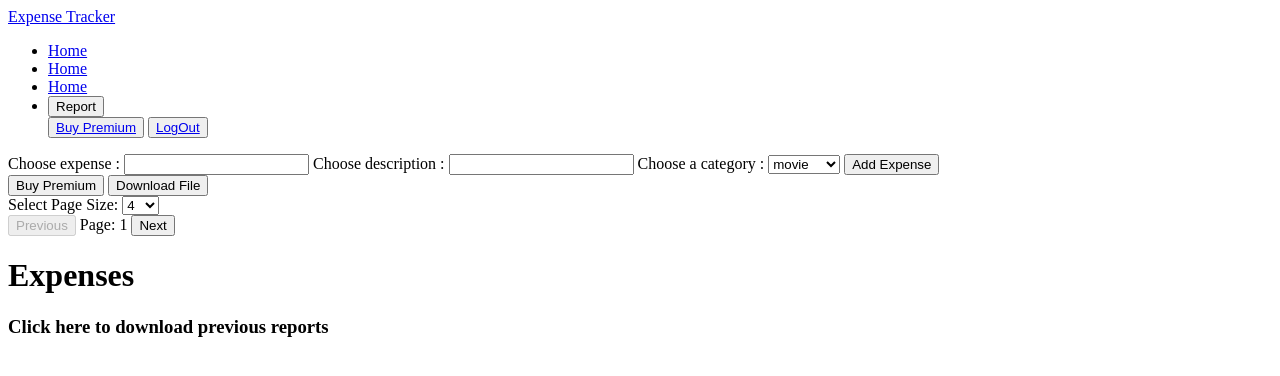
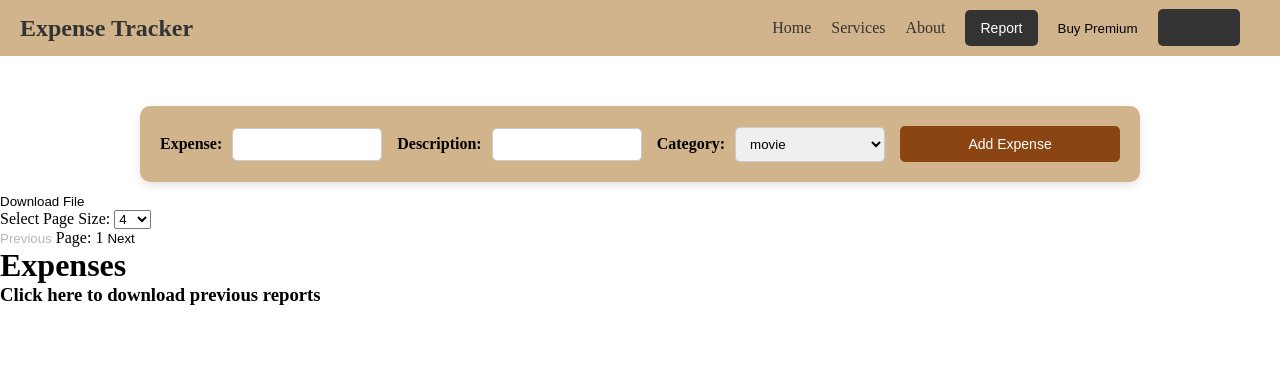
Before and after one commit to ritikrishuRP/expense-tracker-app, a website: page frontend/index.html in a window 1280 px wide. Drawn offline with nearby package versions, Linux system fonts and the light colour scheme; no server answers; a script that the page names is missing.

Commit message:
Lets go live

```diff
--- a/backend/controller/user.controller.js
+++ b/backend/controller/user.controller.js
@@ -24,7 +24,7 @@ const signupDetail = async (req, res) => {
 }
 
 function generateAccessToken(id, name, ispremiumUser) {
-    return jwt.sign({ userId: id, name: name, ispremiumUser}, 'hdu787rf2bf27832brfdb93r83rfb823r');
+    return jwt.sign({ userId: id, name: name, ispremiumUser}, process.env.JWT_SECRET_KEY);
 }
 
 const loginDetail = async (req, res) => {
--- a/backend/middleware/auth.js
+++ b/backend/middleware/auth.js
@@ -5,7 +5,7 @@ const authenticate = (req, res, next) => {
     try {
         const token = req.header('Authorization');
         //console.log(token);
-        const user = jwt.verify(token, 'hdu787rf2bf27832brfdb93r83rfb823r');
+        const user = jwt.verify(token, process.env.JWT_SECRET_KEY);
        // console.log('userID >>>>>>', user.userId)
         User.findByPk(user.userId).then(user => {
            // console.log(JSON.stringify(user));
--- /dev/null
+++ b/frontend/css/index.css
@@ -0,0 +1,216 @@
+/* Base styles for navbar */
+* {
+    margin: 0;
+    padding: 0;
+    box-sizing: border-box;
+}
+
+.navbar {
+    background-color: #D2B48C; /* Light brown */
+    padding: 10px 20px;
+}
+
+.navdiv {
+    display: flex;
+    justify-content: space-between;
+    align-items: center;
+    position: relative;
+}
+
+.logo a {
+    text-decoration: none;
+    font-size: 24px;
+    font-weight: bold;
+    color: #333;
+}
+
+ul {
+    list-style-type: none;
+    display: flex;
+    margin: 0;
+    padding: 0;
+    align-items: center;
+}
+
+ul li {
+    margin-right: 20px;
+}
+
+ul li a {
+    text-decoration: none;
+    color: #333;
+    font-size: 16px;
+}
+
+/* Style for buttons */
+#report-button,
+button a {
+    text-decoration: none;
+    color: #fff;
+    background-color: #333;
+    padding: 10px 15px;
+    border: none;
+    border-radius: 5px;
+    cursor: pointer;
+    font-size: 14px;
+    text-align: center;
+}
+
+button {
+    background: none;
+    border: none;
+    flex: 1; /* Make buttons take equal space */
+}
+
+button a:hover,
+ul li a:hover {
+    color: #fff;
+    background-color: #555; /* Hover effect */
+    padding: 10px 15px;
+    border-radius: 5px;
+}
+
+/* Hamburger icon styling */
+.hamburger {
+    display: none;
+    font-size: 30px;
+    cursor: pointer;
+    position: absolute;
+    right: 20px; /* Ensure it stays on the right */
+}
+
+/* Media query for smaller screens */
+@media (max-width: 768px) {
+    .navdiv {
+        flex-direction: row;
+        justify-content: space-between;
+    }
+
+    /* Hide navigation links on smaller screens */
+    ul {
+        display: none;
+        flex-direction: column;
+        width: 100%;
+        text-align: right;
+        margin-top: 20px;
+        background-color: #D2B48C;
+        position: absolute;
+        top: 50px;
+        right: 0;
+        padding: 20px;
+    }
+
+    ul li {
+        margin-bottom: 10px;
+    }
+
+    /* Display hamburger icon on smaller screens */
+    .hamburger {
+        display: block;
+    }
+
+    /* Show the links when the menu is open */
+    .navdiv.open ul {
+        display: flex;
+    }
+
+    /* Ensure buttons are full width and equal on mobile */
+    button,
+    #report-button {
+        width: 100%; /* Full width on mobile */
+        margin-bottom: 10px;
+    }
+
+    ul li button {
+        width: 100%; /* Ensure buttons inside <li> also take full width */
+    }
+
+    /* Ensure all buttons are of equal width */
+    button a {
+        width: 100%; /* Make button content fill the button equally */
+        display: inline-block; /* Ensure it behaves like a block element */
+    }
+}
+
+/* PART 2 */
+
+/* Ensure margin reset */
+* {
+    margin: 0;
+    padding: 0;
+    box-sizing: border-box;
+}
+
+/* Form card styling */
+.card {
+    background-color: #D2B48C; /* Light brown background for card */
+    padding: 20px;
+    margin: 10px auto; /* Reduced margin from the top */
+    border-radius: 10px;
+    max-width: 1000px; /* Controls the max width of the form card */
+    box-shadow: 0px 4px 8px rgba(0, 0, 0, 0.1); /* Adds a subtle shadow */
+}
+
+/* Form layout to place elements in one line */
+#addExpense {
+    display: flex;
+    justify-content: space-between; /* Space between the form elements */
+    align-items: center; /* Vertically align form elements */
+    flex-wrap: wrap; /* Allow wrapping if the screen gets too small */
+}
+
+/* Label styles */
+#addExpense label {
+    color: #000; /* Dark black for labels */
+    font-weight: bold;
+    margin-right: 10px;
+}
+
+/* Input and select styles */
+#addExpense input, #addExpense select {
+    padding: 8px 10px;
+    margin-right: 15px;
+    border-radius: 5px;
+    border: 1px solid #ccc;
+    width: 150px; /* Sets a fixed width for input and select fields */
+}
+
+/* Reduced width for Add Expense button */
+#addExpense button {
+    padding: 10px 20px;
+    background-color: #8B4513; /* Dark brown for the button */
+    color: white;
+    border: none;
+    border-radius: 5px;
+    cursor: pointer;
+    font-size: 14px;
+    width: 120px; /* Set a reduced width for the button */
+    text-align: center; /* Ensure text is centered */
+}
+
+#addExpense button:hover {
+    background-color: #A0522D; /* Slightly lighter brown on hover */
+}
+
+/* Adjust margin from the navbar */
+.card {
+    margin-top: 50px; /* Reduced margin from navbar */
+}
+
+/* Responsive handling */
+@media (max-width: 768px) {
+    #addExpense {
+        flex-direction: column; /* Stack form elements vertically on smaller screens */
+        align-items: flex-start;
+    }
+
+    #addExpense input, #addExpense select {
+        width: 100%; /* Make inputs and selects full width on mobile */
+        margin-bottom: 15px;
+    }
+
+    #addExpense button {
+        width: 100%; /* Full width button on mobile */
+        margin-top: 10px;
+    }
+}
--- /dev/null
+++ b/frontend/css/signup.css
@@ -0,0 +1,81 @@
+
+body {
+    font-family: 'Arial', sans-serif;
+    background-color: #f4f4f9;
+    margin: 0;
+    padding: 0;
+    display: flex;
+    justify-content: center;
+    align-items: center;
+    height: 100vh;
+}
+
+.container {
+    display: flex;
+    justify-content: center;
+    align-items: center;
+    width: 100%;
+    height: 100%;
+    background-color:#a2a8d3;
+}
+
+.form-card {
+    background-color: #e7eaf6;
+    padding: 30px;
+    border-radius: 30px;
+    box-shadow: 0px 4px 12px rgba(0, 0, 0, 0.1);
+    width: 100%;
+    max-width: 400px;
+    text-align: center;
+}
+
+h2 {
+    color: #333;
+    margin-bottom: 20px;
+}
+
+form {
+    display: flex;
+    flex-direction: column;
+}
+
+label {
+    font-weight: bold;
+    margin-bottom: 5px;
+    text-align: left;
+}
+
+input[type="text"], input[type="password"] {
+    padding: 10px;
+    margin-bottom: 15px;
+    border: 1px solid #ddd;
+    border-radius: 5px;
+    font-size: 16px;
+}
+
+input[type="text"]:focus, input[type="password"]:focus {
+    outline: none;
+    border-color: #a3d9ff;
+}
+
+button {
+    padding: 10px;
+    background-color: #28a745;
+    color: #fff;
+    border: none;
+    border-radius: 5px;
+    font-size: 16px;
+    cursor: pointer;
+    transition: background-color 0.3s ease;
+}
+
+button:hover {
+    background-color: #218838;
+}
+
+@media (max-width: 768px) {
+    .form-card {
+        padding: 20px;
+        width: 90%;
+    }
+}
--- a/frontend/index.html
+++ b/frontend/index.html
@@ -4,32 +4,37 @@
     <meta charset="UTF-8">
     <meta name="viewport" content="width=device-width, initial-scale=1.0">
     <title>Document</title>
-    <!-- <link rel="stylesheet" href="./css/style.css"> -->
+    <link rel="stylesheet" href="css/index.css">
 
 </head>
 <body>
     <nav class="navbar">
         <div class="navdiv">
             <div class="logo"><a href="#">Expense Tracker</a></div>
-            <ul>
+            <ul id="nav-links">
                 <li><a href="#">Home</a></li>
-                <li><a href="#">Home</a></li>
-                <li><a href="#">Home</a></li>
-                <li>
-                    <button id="report-button">Report</button>
-                </li>
-                <button><a href="#">Buy Premium</a></button>
-                <button><a href="#">LogOut</a></button>
+                <li><a href="#">Services</a></li>
+                <li><a href="#">About</a></li>
+                <li><button id="report-button">Report</button></li>
+                <li><button id="rzp-button1">Buy Premium</button></li>
+                <div id="message"></div>
+                <li><button><a href="#">LogOut</a></button></li>
             </ul>
+            <div class="hamburger" id="hamburger">
+                &#9776; <!-- This is the hamburger icon (three horizontal lines) -->
             </div>
+        </div>
+    </nav>
 
-    </nav>
+    <div class="card">
         <form id="addExpense">
-            <label for="expense">Choose expense :</label>
+            <label for="expense">Expense:</label>
             <input type="text" id="expense" name="expense" required>
-            <label for="description">Choose description : </label>
+
+            <label for="description">Description:</label>
             <input type="text" id="description" name="description" required>
-            <label for="category">Choose a category : </label>
+
+            <label for="category">Category:</label>
             <select name="category" id="category">
                 <option value="movie" selected>movie</option>
                 <option value="fuel">fuel</option>
@@ -37,10 +42,13 @@
                 <option value="food">food</option>
                 <option value="vacation">vacation</option>
             </select>
+
             <button type="submit">Add Expense</button>
         </form>
-    <div id="message"></div>
-    <button id="rzp-button1">Buy Premium</button>
+    </div>
+
+    <!-- <div id="message"></div>
+    <button id="rzp-button1">Buy Premium</button> -->
     <button onclick="download()" id="downloadexpense">Download File</button>
     <script src="https://checkout.razorpay.com/v1/checkout.js"></script>
     <div>
--- a/frontend/js/index.js
+++ b/frontend/js/index.js
@@ -321,3 +321,8 @@ function fetchDownloadUrls() {
 
 // Call fetchDownloadUrls when the page loads
 window.addEventListener('DOMContentLoaded', fetchDownloadUrls);
+
+document.getElementById('hamburger').addEventListener('click', function() {
+    const navDiv = document.querySelector('.navdiv');
+    navDiv.classList.toggle('open'); // Toggle the 'open' class to show/hide the menu
+});
--- a/package.json
+++ b/package.json
@@ -18,7 +18,9 @@
     "cors": "^2.8.5",
     "dotenv": "^16.4.5",
     "express": "^4.21.0",
+    "helmet": "^8.0.0",
     "jsonwebtoken": "^9.0.2",
+    "morgan": "^1.10.0",
     "mysql2": "^3.11.3",
     "razorpay": "^2.9.4",
     "sequelize": "^6.37.3",
```
Also changed, not shown: backend/app.js (+8 -0 lines), backend/util/database.js (+5 -2 lines), frontend/signup.html (+1 -81 lines), 2 other files. Lines whose indentation alone changed are shown as unchanged.
